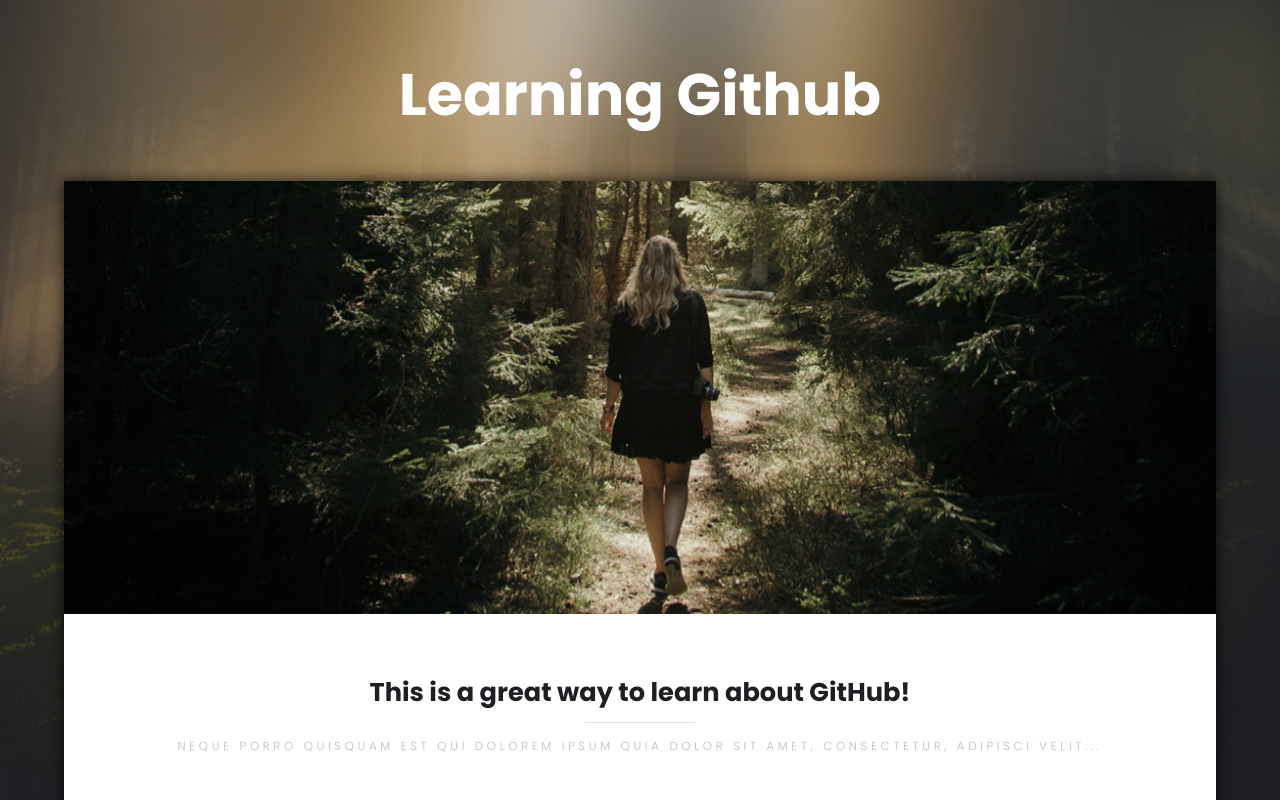
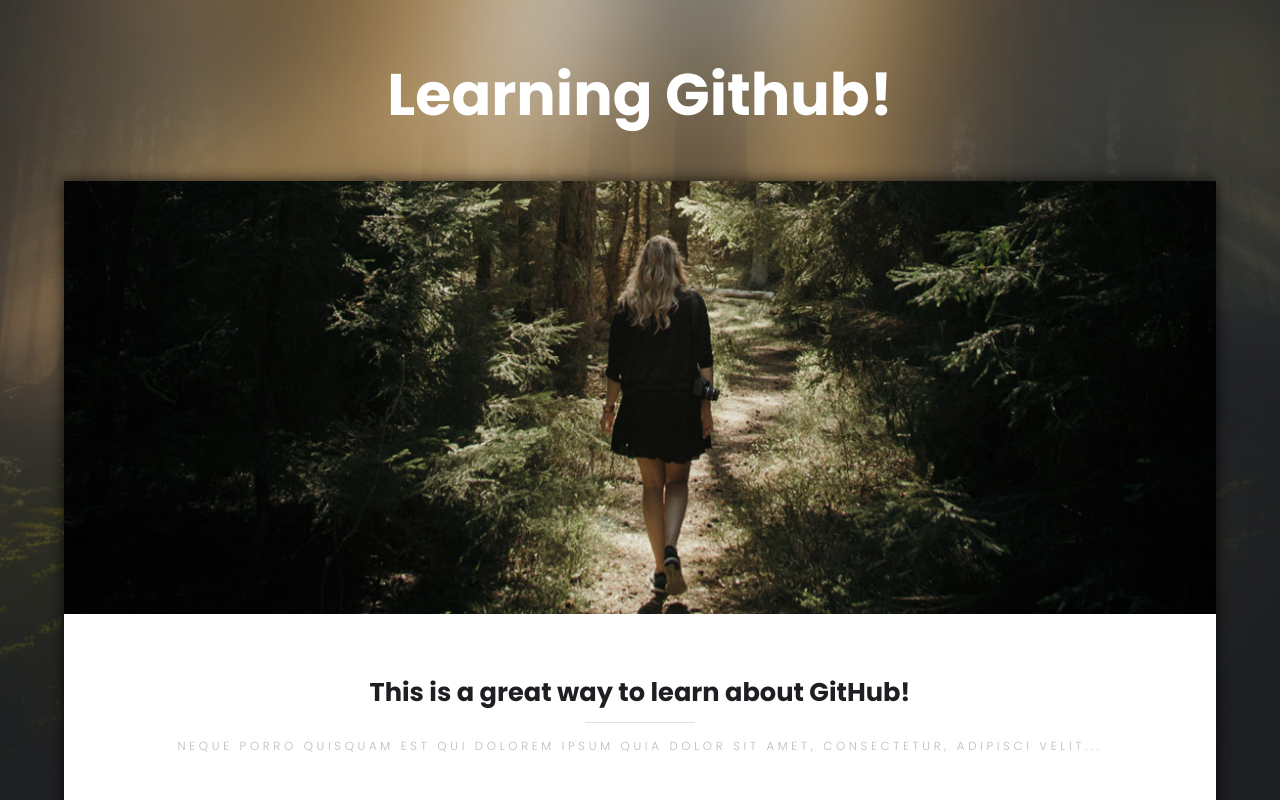
Before and after one commit to alcatelhoe/second-test-system, a plain HTML site: page index.html in a window 1280 px wide. Shown: the top 800 px of the page. Drawn offline with Linux system fonts and the light colour scheme.

Commit message:
Update Index file, add 1 exclamation mark

```diff
--- a/index.html
+++ b/index.html
@@ -12,7 +12,7 @@
 
 		<!-- Header -->
 			<header id="header">
-				<div class="logo"><a href="#">Learning Github</a></div>
+				<div class="logo"><a href="#">Learning Github!</a></div>
 			</header>
 
 		<!-- Main -->
```
